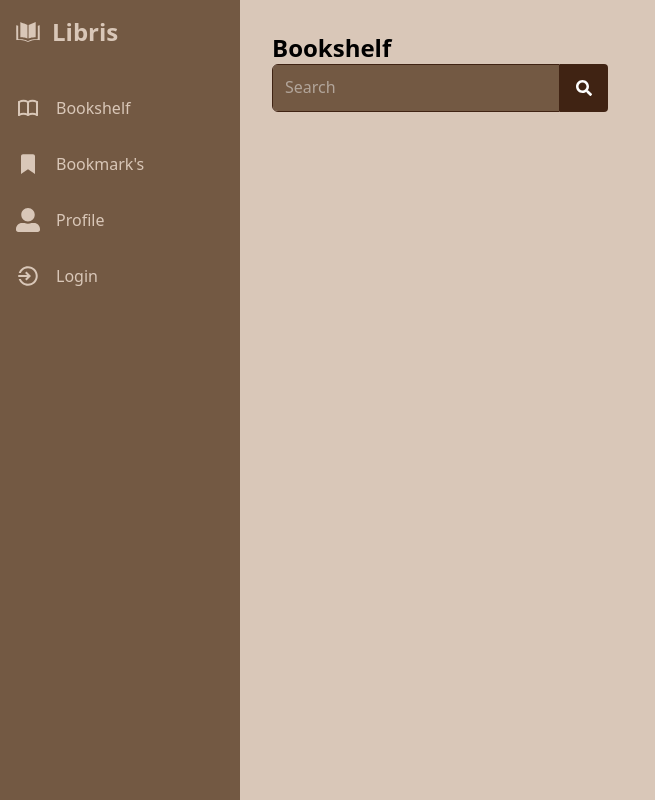
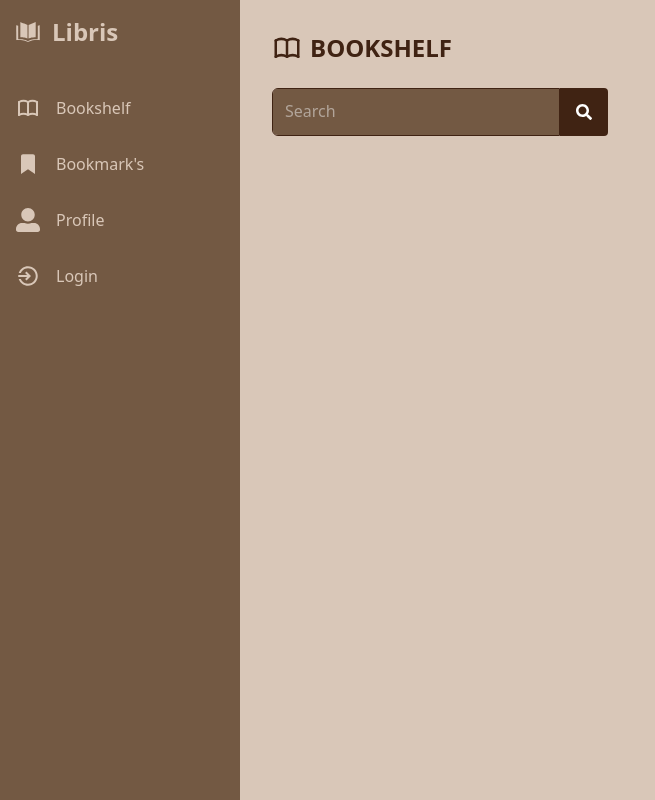
Before and after one commit to AliceSBulhoes/Libris, a React (Vite) app: page /books in a window 1280 px wide. Shown: the whole page, without its empty margins (0-655 px from the left). Built offline with nearby package versions, Linux system fonts and the light colour scheme.

Commit message:
Criando a requisição a API via barra de pesquisa

```diff
--- a/src/components/Bookshelf.jsx
+++ b/src/components/Bookshelf.jsx
@@ -1,13 +1,36 @@
-import React from 'react'
-import SearchBar from './SearchBar'
+import { useState } from 'react';
+import { TbBook } from 'react-icons/tb';
+import SearchBar from './SearchBar';
+import request from 'superagent';
 
 const Bookshelf = () => {
-  return (
-    <div className='p-8 bg-paleta-200 min-h-screen flex-1'>
-        <h1 className='text-2xl font-bold'>Bookshelf</h1>
-        <SearchBar/>
-    </div>
-  )
-}
+    const [books, setBooks] = useState([]);
+    const [searchField, setSearchField] = useState('');
 
-export default Bookshelf
+    const handleSearch = (e) => {
+        console.log(e.target.value)
+        setSearchField(e.target.value);
+    };
+
+    const searchBook = (e) => {
+        e.preventDefault();
+        request
+            .get(`https://www.googleapis.com/books/v1/volumes?q=${searchField}`)
+            .then((data) => {
+                console.log(data)
+            })
+
+    }
+
+    return (
+        <div className='p-8 bg-paleta-200 min-h-screen flex-1 flex flex-col gap-6'>
+            <div className='flex justify-start items-center gap-2'>
+                <TbBook size={30} color='#402313'/>
+                <h1 className='text-2xl font-bold text-paleta-500 uppercase'>Bookshelf</h1>
+            </div>
+            <SearchBar searchBook={searchBook} handleSearch={handleSearch}/>
+        </div>
+    );
+};
+
+export default Bookshelf;
--- a/src/components/SearchBar.jsx
+++ b/src/components/SearchBar.jsx
@@ -1,14 +1,14 @@
-import React from 'react'
 import { FaSearch } from 'react-icons/fa'
 
-const SearchBar = () => {
+const SearchBar = ({ handleSearch, searchBook }) => {
   return (
     <div>
-      <form action="" className='flex'>
+      <form onSubmit={searchBook} className='flex'>
         <input
           type="text"
           className="relative block md:max-w-2xs w-0.5 flex-auto border rounded-l-md border-solid border-paleta-500 bg-paleta-400 bg-clip-padding px-3 py-[0.25rem] text-base font-normal leading-[1.6] text-paleta-100 outline-none transition duration-200 ease-in-out focus:z-[3] focus:border-primary focus:text-paleta-100 focus:shadow-paleta-500 focus:outline-none"
           placeholder="Search"
+          onChange={handleSearch}
           />
           <button type='submit' className='bg-paleta-500 p-4 rounded-r-sm'>
             <FaSearch color='white'/>
```
